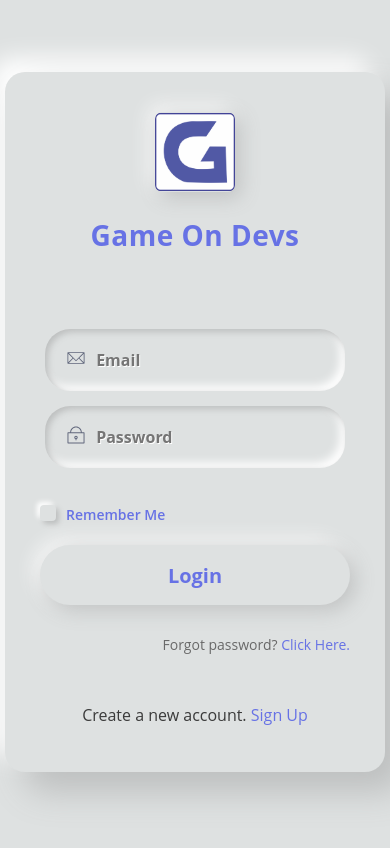
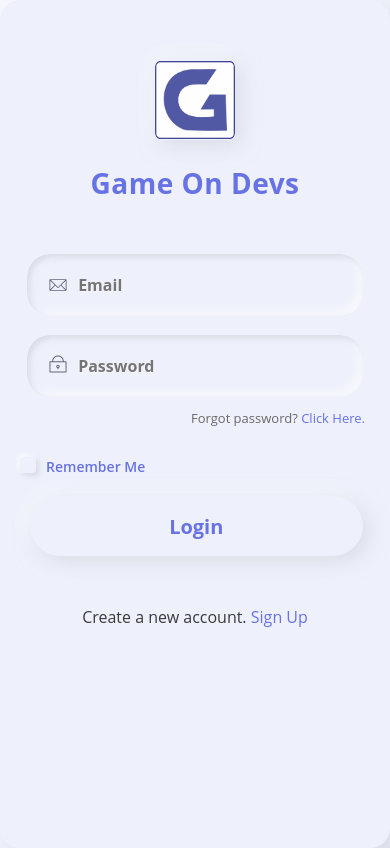
Before and after one commit to gameonvinay/login-neumorphism-light, a website: page index.html in a window 390 px wide. Drawn offline with Linux system fonts and the light colour scheme.

Commit message:
Mobile Friendly Layout

```diff
--- a/index.html
+++ b/index.html
@@ -12,11 +12,12 @@
   </head>
   <body>
     <form class="login-div">
+      <div></div>
       <div class="logo"></div>
       <div class="title">Game On Devs</div>
       <div class="fields">
         <div class="username">
-          <svg fill="#61677C" class="svg-icon" viewBox="0 0 20 20">
+          <svg fill="#61677C" class="svg-icon email-icon" viewBox="0 0 20 20">
             <path
               d="M17.388,4.751H2.613c-0.213,0-0.389,0.175-0.389,0.389v9.72c0,0.216,0.175,0.389,0.389,0.389h14.775c0.214,0,0.389-0.173,0.389-0.389v-9.72C17.776,4.926,17.602,4.751,17.388,4.751 M16.448,5.53L10,11.984L3.552,5.53H16.448zM3.002,6.081l3.921,3.925l-3.921,3.925V6.081z M3.56,14.471l3.914-3.916l2.253,2.253c0.153,0.153,0.395,0.153,0.548,0l2.253-2.253l3.913,3.916H3.56z M16.999,13.931l-3.921-3.925l3.921-3.925V13.931z"
             ></path>
@@ -25,8 +26,9 @@
             <input type="username" class="user-input" placeholder="Email" />
           </label>
         </div>
+
         <div class="password">
-          <svg fill="#61677C" class="svg-icon" viewBox="0 0 20 20">
+          <svg fill="#61677C" class="svg-icon password-icon" viewBox="0 0 20 20">
             <path
               d="M17.308,7.564h-1.993c0-2.929-2.385-5.314-5.314-5.314S4.686,4.635,4.686,7.564H2.693c-0.244,0-0.443,0.2-0.443,0.443v9.3c0,0.243,0.199,0.442,0.443,0.442h14.615c0.243,0,0.442-0.199,0.442-0.442v-9.3C17.75,7.764,17.551,7.564,17.308,7.564 M10,3.136c2.442,0,4.43,1.986,4.43,4.428H5.571C5.571,5.122,7.558,3.136,10,3.136 M16.865,16.864H3.136V8.45h13.729V16.864z M10,10.664c-0.854,0-1.55,0.696-1.55,1.551c0,0.699,0.467,1.292,1.107,1.485v0.95c0,0.243,0.2,0.442,0.443,0.442s0.443-0.199,0.443-0.442V13.7c0.64-0.193,1.106-0.786,1.106-1.485C11.55,11.36,10.854,10.664,10,10.664 M10,12.878c-0.366,0-0.664-0.298-0.664-0.663c0-0.366,0.298-0.665,0.664-0.665c0.365,0,0.664,0.299,0.664,0.665C10.664,12.58,10.365,12.878,10,12.878"
             ></path>
@@ -35,7 +37,11 @@
             <input type="password" class="pass-input" placeholder="Password" />
           </label>
         </div>
+        <div class="forgot-pass-div">Forgot password?
+          <a href="#" class="forgot-password">Click Here.</a>
+        </div>
       </div>
+
       <input
         class="remember-me"
         id="styled-checkbox-1"
@@ -43,14 +49,12 @@
         value="value1"
       />
       <label for="styled-checkbox-1">Remember Me</label>
-      <button class="signin-button" type="submit">Login</button>
-      <div class="forgot-pass-div">Forgot password?
-        <a href="#" class="forgot-password">Click Here.</a>
-      </div>
+      <button class="login-button" type="submit">Login</button>
       <div class="sign-up-link">
         <span>Create a new account.</span>
         <a href="#">Sign Up</a>
       </div>
+      <div></div>
     </form>
   </body>
 </html>
--- a/main.scss
+++ b/main.scss
@@ -1,7 +1,7 @@
 $color-blue: #6772e5;
-$color-bg: #dee1e1;
-$color-shadow:#bdbfbf;
-$color-white: #ffffff;
+$color-bg: #eef1fb;
+$color-shadow: #cacdd599;
+$color-white: #ffffff99;
 $color-input: #696969;
 
 *,
@@ -17,7 +17,8 @@ html {
 }
 
 body {
-  height: 100vh;
+  min-height: 500px;
+  max-height: 900px;
   width: 100vw;
   font-family: "Open sans", sans-serif;
   font-size: 1.6rem;
@@ -25,7 +26,6 @@ body {
   display: flex;
   align-items: center;
   justify-content: center;
-  overflow: hidden;
   color: $color-blue;
   background: $color-bg;
 }
@@ -39,12 +39,20 @@ button {
 }
 
 .login-div {
-  width: 380px;
-  height: 700px;
-  padding: 40px 35px 35px 35px;
+  min-width: 310px;
+  max-width: 480px;
+  min-height: 500px;
+  max-height: 850px;
+  display: grid;
+  grid-template-columns: minmax(30rem, 42rem);
+  grid-template-rows: minmax(2rem, 4rem) max-content max-content max-content max-content max-content max-content minmax(
+      1rem,
+      20rem
+    );
+  padding: 20px;
   border-radius: 2rem;
   background: $color-bg;
-  box-shadow: 20px 20px 34px $color-shadow, -14px -14px 24px $color-white;
+  box-shadow: 20px 20px 40px $color-shadow, -20px -20px 40px $color-white;
 }
 
 .logo {
@@ -68,8 +76,9 @@ button {
 
 .fields {
   width: 100%;
-  padding: 75px 5px 5px 5px;
+  padding: 50px 5px 30px 5px;
   input {
+    width: 83%;
     border: none;
     outline: none;
     background: none;
@@ -81,6 +90,11 @@ button {
   }
   .svg-icon {
     height: 22px;
+  }
+  .email-icon {
+    margin: 0 0 -5px 20px;
+  }
+  .password-icon {
     margin: 0 0 -3px 20px;
   }
 
@@ -90,14 +104,15 @@ button {
     margin-bottom: 15px;
     border-radius: 25px;
     background: $color-bg;
+    border: 2px solid $color-bg;
     box-shadow: inset 3px 3px 6px $color-shadow,
       inset -5px -5px 10px $color-white;
     &:focus-within {
-      border: 2px solid $color-white;
+      border: 1px solid $color-blue;
     }
   }
   .password {
-    margin-bottom: 30px;
+    margin-bottom: 10px;
   }
 }
 
@@ -168,12 +183,12 @@ button {
   }
 }
 
-.signin-button {
-  margin-top: 20px;
+.login-button {
+  margin: 20px 10px 0px 10px;
   border: none;
   outline: none;
   cursor: pointer;
-  width: 100%;
+  width: 95%;
   height: 60px;
   border-radius: 30px;
   font-size: 20px;
@@ -181,36 +196,39 @@ button {
   color: $color-blue;
   text-align: center;
   background: $color-bg;
+  border: 1px solid $color-bg;
   box-shadow: 5px 5px 20px $color-shadow, -5px -5px 20px $color-white;
   transition: 0.2s;
   &:hover {
-    box-shadow: -2px -2px 5px $color-shadow, 2px 2px 5px $color-white;
+    /* box-shadow: -2px -2px 5px $color-shadow, 2px 2px 5px $color-white; */
+    border: 1px solid $color-blue;
   }
 
   &:focus {
-    border: 2px solid $color-white;
+    border: 1px solid $color-bg;
   }
 
   &:active {
-    box-shadow: inset 1px 1px 2px $color-shadow,
-      inset -1px -1px 2px $color-white;
+    border: 1px solid $color-bg;
+    box-shadow: inset 4px 4px 8px $color-shadow,
+      inset -4px -4px 8px $color-white;
   }
 }
 
 .forgot-pass-div {
   outline: none;
   border: none;
-  margin-top: 30px;
+  margin-top: 10px;
   text-align: right;
   color: $color-input;
-  font-size: 1.4rem;
+  font-size: 1.3rem;
   font-weight: 400;
 }
 
 .forgot-password {
   outline: none;
   border: none;
-  font-size: 1.4rem;
+  font-size: 1.3rem;
   color: $color-blue;
   font-weight: 400;
   text-decoration: none;
@@ -250,5 +268,4 @@ button {
       color: $color-blue;
     }
   }
-
 }
```
Also changed, not shown: style.css.
